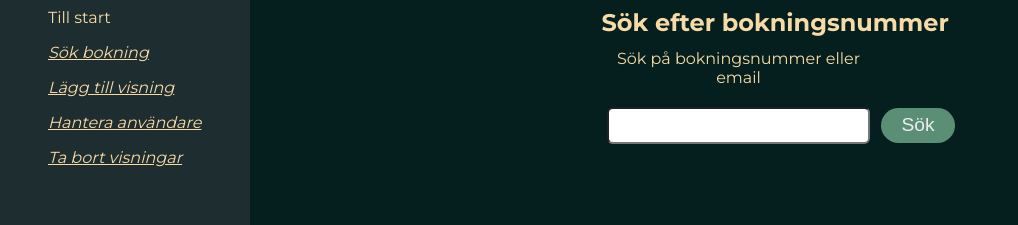
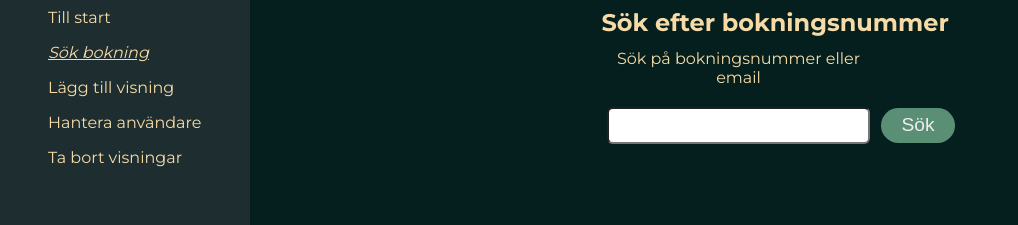
Before and after one commit to j-carlander/Filmvisarna, a React (Vite) app: page /admin in a window 1280 px wide. Shown: the part 127-352 px from the top of the page, without its empty margins (0-1018 px from the left). Built offline with nearby package versions, Linux system fonts and the light colour scheme; sample sign-in values are in the browser's storage.

Commit message:
fix navlink active styling on adminpage

```diff
--- a/src/pages/AdminPage/AdminPage.jsx
+++ b/src/pages/AdminPage/AdminPage.jsx
@@ -55,7 +55,8 @@ export function AdminPage() {
                   <li key={page.label}>
                     <NavLink
                       to={page.path}
-                      className={(isActive) =>
+                      end
+                      className={({ isActive }) =>
                         isActive ? "active-admin-navlink" : "admin-navlink"
                       }>
                       {page.label}
```
